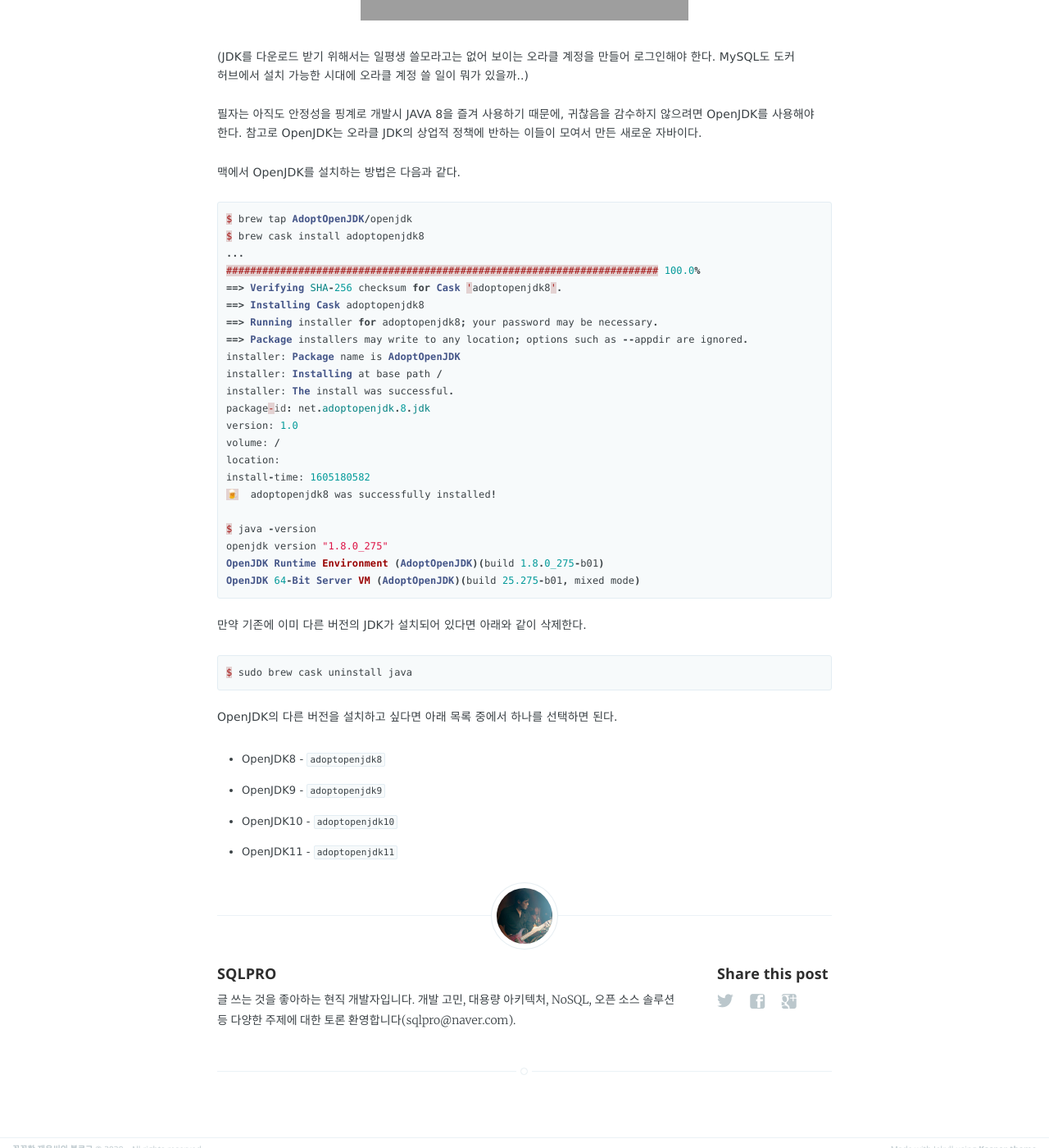
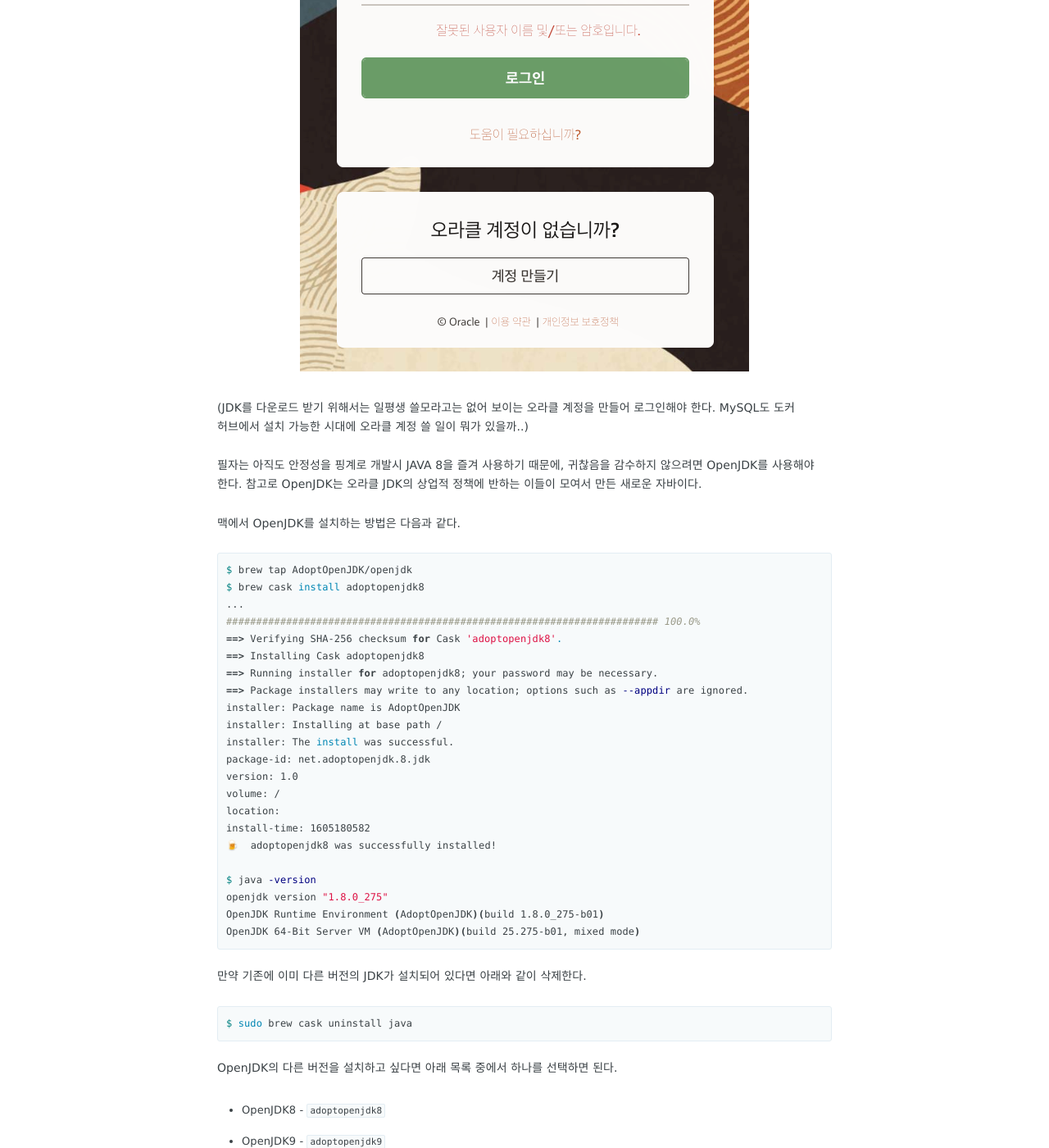
Before and after one commit to sqlpro/sqlpro.github.io, a Jekyll site: the page built from _posts/2019-11-23-openjdk-on-mac.md, in a window 1280 px wide and 1400 px high, scrolled down 667 px. Shown: the whole window at 82% size. Built offline with Jekyll 4.4.1, drawn with Linux system fonts in a browser that asks for light colours; grey boxes are pictures that could not be loaded.

Commit message:
맥 OpenJDK 설치하기

````diff
--- a/_posts/2019-11-23-openjdk-on-mac.md
+++ b/_posts/2019-11-23-openjdk-on-mac.md
@@ -11,7 +11,7 @@
 
 오라클이 자바를 인수한 후로, 꽤 많은 것이 바뀌어 버렸다. 가장 크게 와 닿는 것이 JDK를 다운로드할 때의 귀찮음인데, 이는 오라클이 과거 버전의 JDK를 내려받기 위해서는 필수적으로 오라클 로그인 및 회원 가입을 거쳐야 하도록 만들어버렸기 때문이다. JAVA 11, JAVA 12, JAVA 13, ... 등 버전을 급속도로 올리는 것도 마음에 들지 않기는 매한가지다.
 
- ![오라클_로그인_-_통합_인증_Single_Sign_On_](/Users/prologue/Library/Application Support/typora-user-images/오라클_로그인_-_통합_인증_Single_Sign_On_.png)
+ ![오라클_로그인_-_통합_인증_Single_Sign_On_](/assets/images/오라클_로그인_-_통합_인증_Single_Sign_On_.png)
 
 (JDK를 다운로드 받기 위해서는 일평생 쓸모라고는 없어 보이는 오라클 계정을 만들어 로그인해야 한다. MySQL도 도커 허브에서 설치 가능한 시대에 오라클 계정 쓸 일이 뭐가 있을까..)
 
@@ -19,7 +19,7 @@
 
 맥에서 OpenJDK를 설치하는 방법은 다음과 같다.
 
-```java
+```shell
 $ brew tap AdoptOpenJDK/openjdk
 $ brew cask install adoptopenjdk8
 ...
@@ -46,7 +46,7 @@
 
 만약 기존에 이미 다른 버전의 JDK가 설치되어 있다면 아래와 같이 삭제한다.
 
-```java
+```shell
 $ sudo brew cask uninstall java
 ```
 
````
Also changed, not shown: assets/images/오라클_로그인_-_통합_인증_Single_Sign_On_.png (added).
